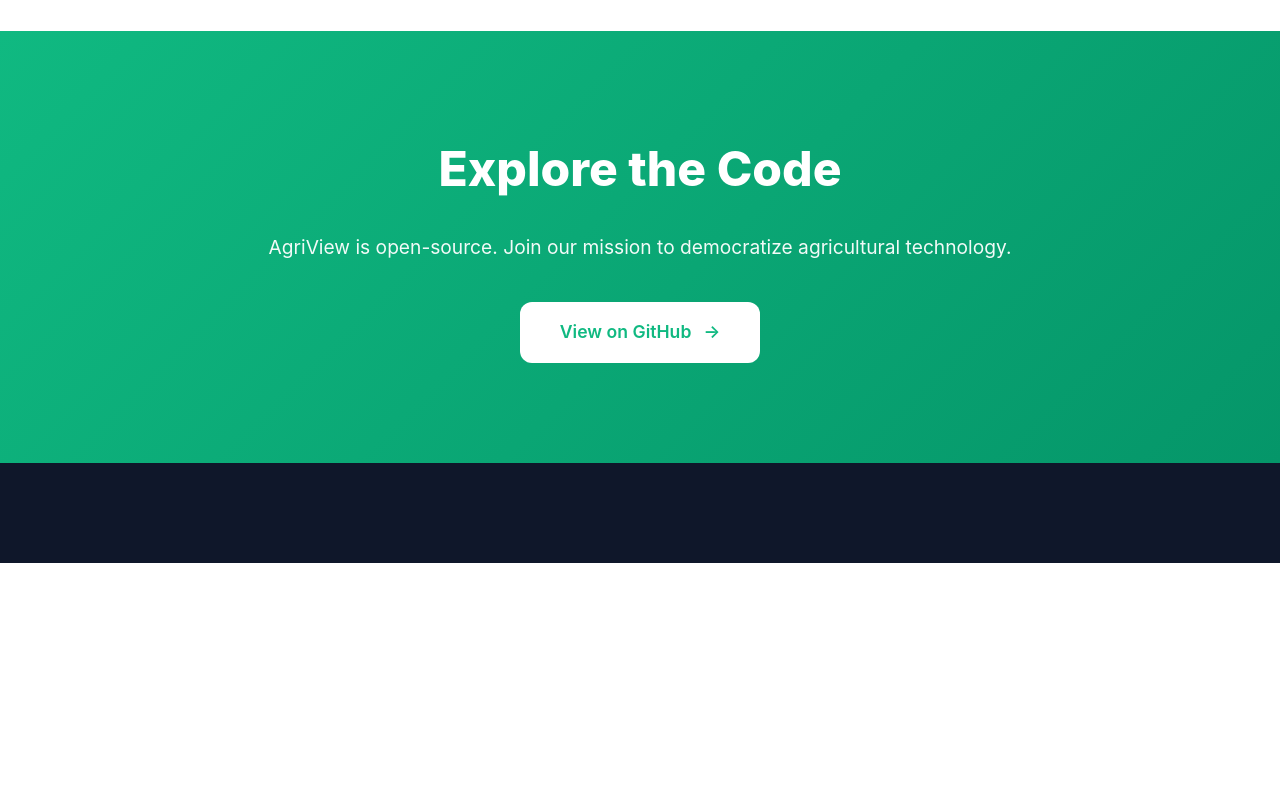
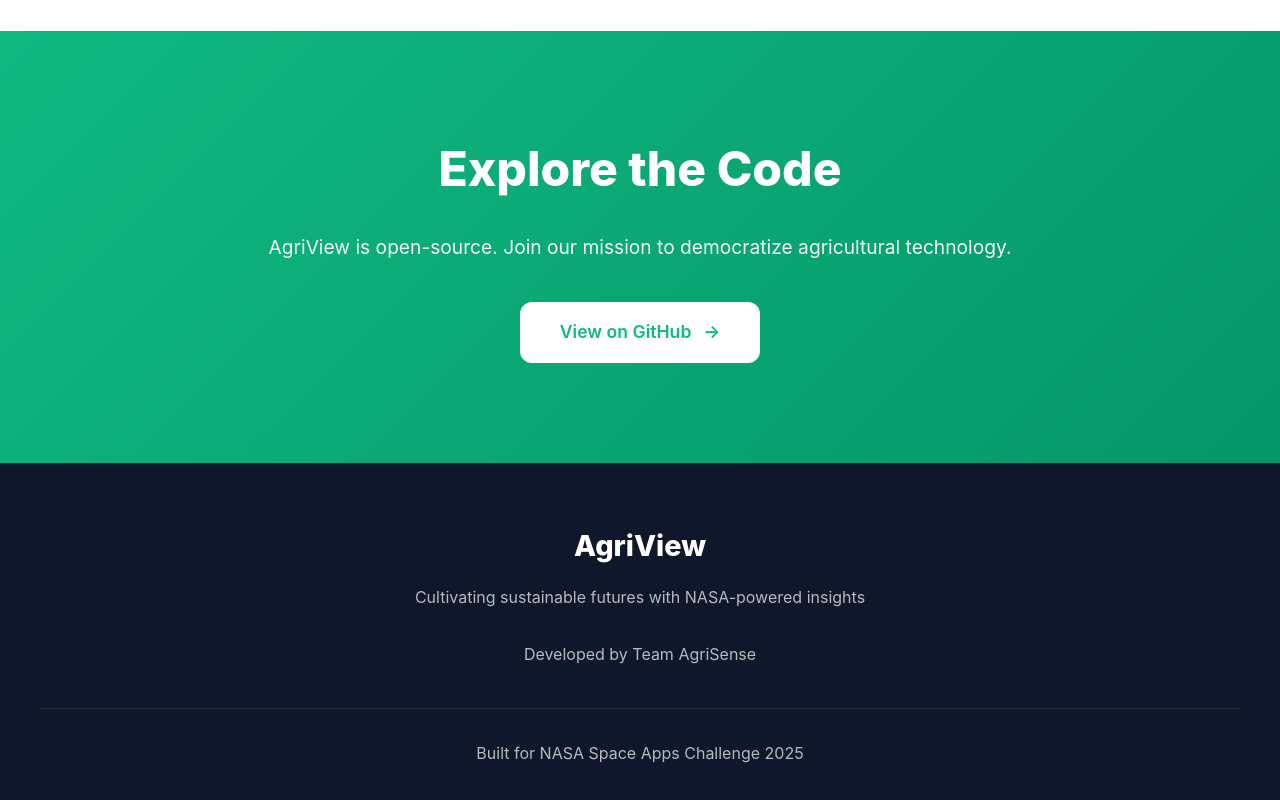
Before and after one commit to Electro121/AgriView, a plain HTML site: page index.html in a window 1280 px wide. Shown: the part 5912-6712 px from the top of the page. Before the commit the page ends 6475 px from the top, so only its background shows below. Drawn offline with Linux system fonts and the light colour scheme.

Commit message:
Update index.html

```diff
--- a/index.html
+++ b/index.html
@@ -857,6 +857,16 @@
         </div>
     </section>
 
+    <!-- Footer -->
     <footer>
         <div class="footer-content">
-            <div class="footer-
+            <div class="footer-brand">AgriView</div>
+            <p class="footer-text">Cultivating sustainable futures with NASA-powered insights</p>
+            <p class="footer-text">Developed by Team AgriSense</p>
+            <div class="footer-bottom">
+                <p>Built for NASA Space Apps Challenge 2025</p>
+            </div>
+        </div>
+    </footer>
+</body>
+</html>
```
